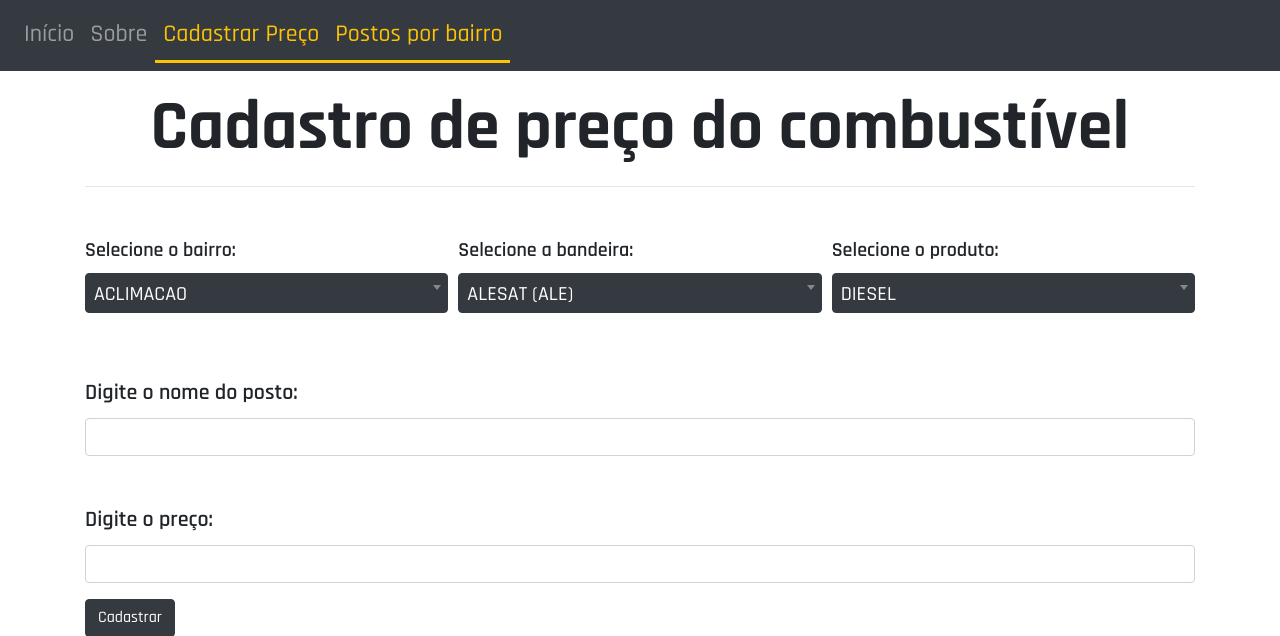
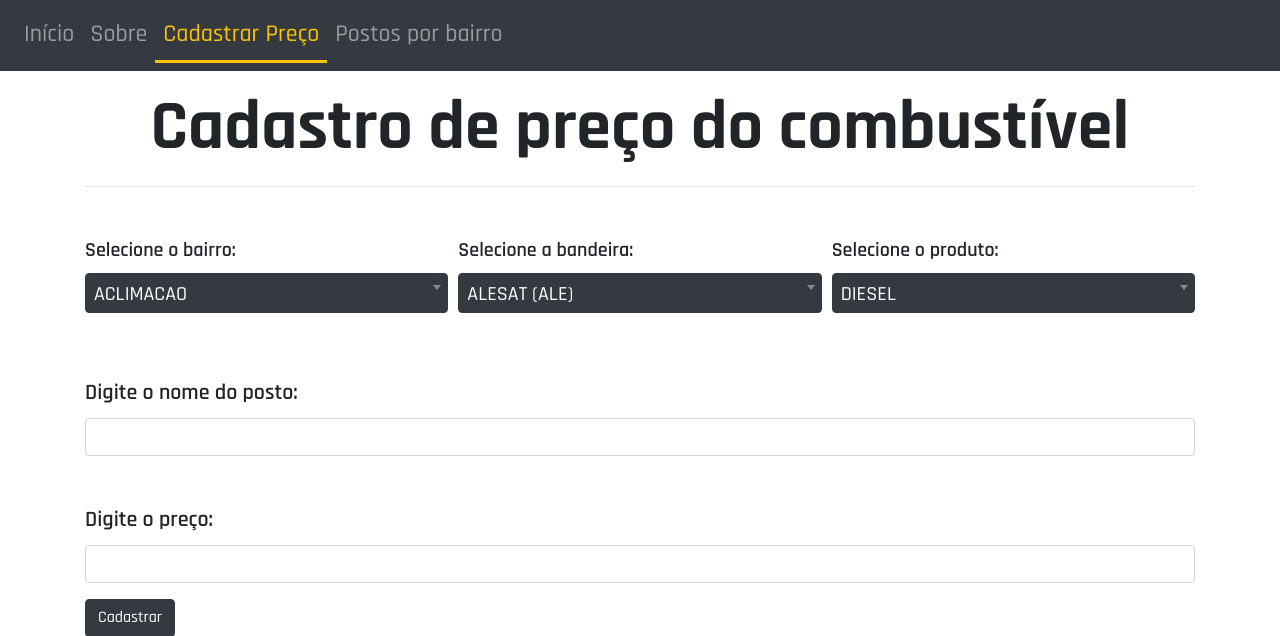
Before and after one commit to rickzang/projeto_integrador-1, a Flask app: page /create in a window 1280 px wide. Shown: the top 636 px of the page. Run offline with Flask 2, Linux system fonts and the light colour scheme; some libraries are stand-ins or nearby versions.

Commit message:
Pequena Correção na nova aba

```diff
--- a/templates/base.html
+++ b/templates/base.html
@@ -41,7 +41,7 @@
                     <li class="nav-item nav-item--create">
                         <a class="nav-link" href="{{ url_for('novoPosto') }}">Cadastrar Preço</a>
                     </li>
-                    <li class="nav-item nav-item--create">
+                    <li class="nav-item nav-item--postobairro">
                         <a class="nav-link" href="{{ url_for('postosPorBairro') }}">Postos por bairro</a>
                     </li>
                 </ul>
@@ -92,6 +92,8 @@
                 $('.nav-item--create').addClass('active');
             } else if (path.match('about')) {
                 $('.nav-item--about').addClass('active');
+            } else if (path.match('postosPorBairro')) {
+                $('.nav-item--postobairro').addClass('active');
             } else {
                 $('.nav-item--index').addClass('active');
             }
```
